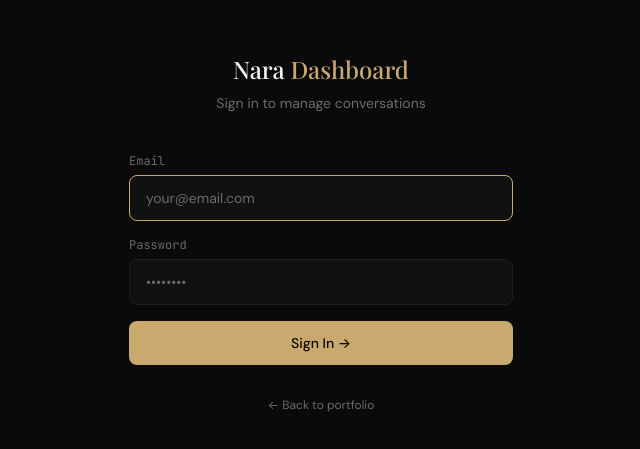
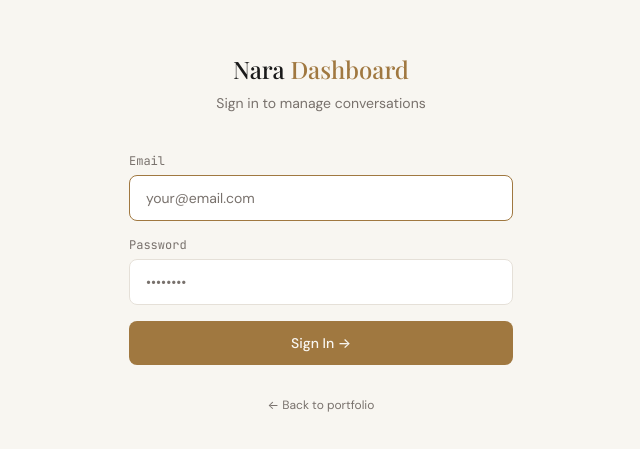
Before and after one commit to amiraar/portfolio-nara, a Next.js app: page /login in a window 1280 px wide. Shown: the part 167-616 px from the top of the page, without its empty margins (319-959 px from the left). Built offline with nearby package versions, Linux system fonts and the light colour scheme; a web font is replaced by a local one.

Commit message:
feat: implement dark/light theme support with ThemeProvider and toggle functionality

```diff
--- a/app/api/chat/route.js
+++ b/app/api/chat/route.js
@@ -24,12 +24,19 @@ const AI_FALLBACK_MESSAGE =
 export async function POST(req) {
   try {
     const body = await req.json();
-    const { conversationId, content } = body;
+    const { conversationId, content, visitorId } = body;
 
     if (!conversationId || !content?.trim()) {
       return NextResponse.json(
         { error: "conversationId and content are required" },
         { status: 400 }
+      );
+    }
+
+    if (!visitorId) {
+      return NextResponse.json(
+        { error: "Unauthorized" },
+        { status: 401 }
       );
     }
 
@@ -82,6 +89,11 @@ export async function POST(req) {
 
     if (!conversation) {
       return NextResponse.json({ error: "Conversation not found" }, { status: 404 });
+    }
+
+    // --- Ownership check: visitorId must match the conversation owner ---
+    if (conversation.visitorId !== visitorId) {
+      return NextResponse.json({ error: "Forbidden" }, { status: 403 });
     }
 
     // Save the visitor's message
--- a/app/globals.css
+++ b/app/globals.css
@@ -5,13 +5,27 @@
 @tailwind utilities;
 
 @layer base {
-  :root {
-    --color-bg: #0A0A0A;
-    --color-surface: #111111;
-    --color-accent: #C9A96E;
-    --color-text: #F5F5F0;
-    --color-muted: #6B6B6B;
-    --color-border: #1E1E1E;
+  /* ── Dark mode (default) ─────────────────────────────────── */
+  :root,
+  .dark {
+    --color-bg: 10 10 10;
+    --color-surface: 17 17 17;
+    --color-accent: 201 169 110;
+    --color-accent-hover: 212 185 126;
+    --color-text: 245 245 240;
+    --color-muted: 107 107 107;
+    --color-border: 30 30 30;
+  }
+
+  /* ── Light mode ──────────────────────────────────────────── */
+  .light {
+    --color-bg: 248 246 241;
+    --color-surface: 255 255 255;
+    --color-accent: 160 120 64;
+    --color-accent-hover: 176 136 80;
+    --color-text: 26 26 26;
+    --color-muted: 120 113 108;
+    --color-border: 229 224 216;
   }
 
   * {
@@ -25,10 +39,11 @@
   }
 
   body {
-    background-color: #0A0A0A;
-    color: #F5F5F0;
+    background-color: rgb(var(--color-bg));
+    color: rgb(var(--color-text));
     font-family: 'DM Sans', sans-serif;
     min-height: 100vh;
+    transition: background-color 0.3s ease, color 0.3s ease;
   }
 
   /* Custom scrollbar */
@@ -36,20 +51,20 @@
     width: 4px;
   }
   ::-webkit-scrollbar-track {
-    background: #111111;
+    background: rgb(var(--color-surface));
   }
   ::-webkit-scrollbar-thumb {
-    background: #2a2a2a;
+    background: rgb(var(--color-border));
     border-radius: 2px;
   }
   ::-webkit-scrollbar-thumb:hover {
-    background: #C9A96E44;
+    background: rgb(var(--color-accent) / 0.3);
   }
 
   /* Selection */
   ::selection {
-    background-color: #C9A96E33;
-    color: #F5F5F0;
+    background-color: rgb(var(--color-accent) / 0.2);
+    color: rgb(var(--color-text));
   }
 }
 
@@ -72,11 +87,11 @@
 
   .skill-tag {
     @apply font-mono text-xs px-2.5 py-1 rounded border border-border text-text-muted;
-    background: rgba(201, 169, 110, 0.05);
+    background: rgb(var(--color-accent) / 0.05);
     transition: border-color 0.2s, color 0.2s;
   }
   .skill-tag:hover {
-    border-color: #C9A96E44;
-    color: #C9A96E;
+    border-color: rgb(var(--color-accent) / 0.3);
+    color: rgb(var(--color-accent));
   }
 }
--- a/app/layout.jsx
+++ b/app/layout.jsx
@@ -4,6 +4,7 @@
 
 import "./globals.css";
 import NextAuthSessionProvider from "@/components/SessionProvider";
+import { ThemeProvider } from "@/components/ThemeProvider";
 
 /** @type {import('next').Metadata} */
 export const metadata = {
@@ -19,15 +20,23 @@ export const metadata = {
 
 export default function RootLayout({ children }) {
   return (
-    <html lang="en" className="scroll-smooth">
+    <html lang="en" className="scroll-smooth dark">
       <head>
+        {/* Anti-flash: apply saved theme before first paint */}
+        <script
+          dangerouslySetInnerHTML={{
+            __html: `(function(){var t=localStorage.getItem('nara-theme');var p=t==='light'||t==='dark'?t:(window.matchMedia('(prefers-color-scheme: light)').matches?'light':'dark');document.documentElement.classList.remove('light','dark');document.documentElement.classList.add(p);})();`,
+          }}
+        />
         {/* Preconnect for Google Fonts (loaded via globals.css @import) */}
         <link rel="preconnect" href="https://fonts.googleapis.com" />
         <link rel="preconnect" href="https://fonts.gstatic.com" crossOrigin="anonymous" />
         <meta name="theme-color" content="#0A0A0A" />
       </head>
       <body className="bg-background text-text-primary font-sans antialiased">
-        <NextAuthSessionProvider>{children}</NextAuthSessionProvider>
+        <NextAuthSessionProvider>
+          <ThemeProvider>{children}</ThemeProvider>
+        </NextAuthSessionProvider>
       </body>
     </html>
   );
--- /dev/null
+++ b/components/ThemeProvider.jsx
@@ -0,0 +1,54 @@
+/**
+ * components/ThemeProvider.jsx — Dark/light theme context.
+ * Persists to localStorage, respects prefers-color-scheme on first visit.
+ * Applies "dark" or "light" class to <html>.
+ */
+
+"use client";
+
+import { createContext, useContext, useEffect, useState } from "react";
+
+const ThemeContext = createContext({ theme: "dark", toggle: () => {} });
+
+export function ThemeProvider({ children }) {
+  const [theme, setTheme] = useState("dark");
+
+  // Read persisted theme on mount
+  useEffect(() => {
+    const saved = localStorage.getItem("nara-theme");
+    if (saved === "light" || saved === "dark") {
+      setTheme(saved);
+    } else {
+      // Respect OS preference on first visit
+      const preferLight = window.matchMedia("(prefers-color-scheme: light)").matches;
+      setTheme(preferLight ? "light" : "dark");
+    }
+  }, []);
+
+  // Apply class to <html> whenever theme changes
+  useEffect(() => {
+    const root = document.documentElement;
+    root.classList.remove("light", "dark");
+    root.classList.add(theme);
+    localStorage.setItem("nara-theme", theme);
+    // Update meta theme-color
+    document.querySelector("meta[name='theme-color']")?.setAttribute(
+      "content",
+      theme === "dark" ? "#0A0A0A" : "#F8F6F1"
+    );
+  }, [theme]);
+
+  function toggle() {
+    setTheme((t) => (t === "dark" ? "light" : "dark"));
+  }
+
+  return (
+    <ThemeContext.Provider value={{ theme, toggle }}>
+      {children}
+    </ThemeContext.Provider>
+  );
+}
+
+export function useTheme() {
+  return useContext(ThemeContext);
+}
--- a/components/chat/ChatWidget.jsx
+++ b/components/chat/ChatWidget.jsx
@@ -142,7 +142,7 @@ export default function ChatWidget() {
         const res = await fetch("/api/chat", {
           method: "POST",
           headers: { "Content-Type": "application/json" },
-          body: JSON.stringify({ conversationId: conversation.id, content }),
+          body: JSON.stringify({ conversationId: conversation.id, content, visitorId: visitor?.id }),
         });
         const data = await res.json();
 
--- a/components/portfolio/Nav.jsx
+++ b/components/portfolio/Nav.jsx
@@ -7,6 +7,7 @@
 
 import { useState, useEffect } from "react";
 import { clsx } from "clsx";
+import { useTheme } from "@/components/ThemeProvider";
 
 const SECTIONS = [
   { id: "about", label: "About" },
@@ -17,6 +18,7 @@ const SECTIONS = [
 ];
 
 export default function Nav() {
+  const { theme, toggle } = useTheme();
   const [active, setActive] = useState("");
   const [scrolled, setScrolled] = useState(false);
   const [menuOpen, setMenuOpen] = useState(false);
@@ -100,6 +102,34 @@ export default function Nav() {
         </div>
 
         <div className="flex items-center gap-2">
+          {/* Theme toggle */}
+          <button
+            onClick={toggle}
+            aria-label={theme === "dark" ? "Switch to light mode" : "Switch to dark mode"}
+            title={theme === "dark" ? "Light mode" : "Dark mode"}
+            className="w-8 h-8 flex items-center justify-center rounded-lg border border-border text-text-muted hover:border-accent/40 hover:text-accent hover:bg-accent/5 transition-colors"
+          >
+            {theme === "dark" ? (
+              /* Sun */
+              <svg width="14" height="14" viewBox="0 0 24 24" fill="none" stroke="currentColor" strokeWidth="2" strokeLinecap="round" strokeLinejoin="round">
+                <circle cx="12" cy="12" r="5"/>
+                <line x1="12" y1="1" x2="12" y2="3"/>
+                <line x1="12" y1="21" x2="12" y2="23"/>
+                <line x1="4.22" y1="4.22" x2="5.64" y2="5.64"/>
+                <line x1="18.36" y1="18.36" x2="19.78" y2="19.78"/>
+                <line x1="1" y1="12" x2="3" y2="12"/>
+                <line x1="21" y1="12" x2="23" y2="12"/>
+                <line x1="4.22" y1="19.78" x2="5.64" y2="18.36"/>
+                <line x1="18.36" y1="5.64" x2="19.78" y2="4.22"/>
+              </svg>
+            ) : (
+              /* Moon */
+              <svg width="14" height="14" viewBox="0 0 24 24" fill="none" stroke="currentColor" strokeWidth="2" strokeLinecap="round" strokeLinejoin="round">
+                <path d="M21 12.79A9 9 0 1 1 11.21 3 7 7 0 0 0 21 12.79z"/>
+              </svg>
+            )}
+          </button>
+
           {/* CTA */}
           <a
             href="mailto:amrlkurniawn19@gmail.com"
--- a/tailwind.config.js
+++ b/tailwind.config.js
@@ -4,16 +4,17 @@ module.exports = {
     "./app/**/*.{js,ts,jsx,tsx,mdx}",
     "./components/**/*.{js,ts,jsx,tsx,mdx}",
   ],
+  darkMode: "class",
   theme: {
     extend: {
       colors: {
-        background: "#0A0A0A",
-        surface: "#111111",
-        accent: "#C9A96E",
-        "accent-hover": "#D4B97E",
-        "text-primary": "#F5F5F0",
-        "text-muted": "#6B6B6B",
-        border: "#1E1E1E",
+        background: "rgb(var(--color-bg) / <alpha-value>)",
+        surface: "rgb(var(--color-surface) / <alpha-value>)",
+        accent: "rgb(var(--color-accent) / <alpha-value>)",
+        "accent-hover": "rgb(var(--color-accent-hover) / <alpha-value>)",
+        "text-primary": "rgb(var(--color-text) / <alpha-value>)",
+        "text-muted": "rgb(var(--color-muted) / <alpha-value>)",
+        border: "rgb(var(--color-border) / <alpha-value>)",
       },
       fontFamily: {
         display: ["Playfair Display", "Georgia", "serif"],
```
Also changed, not shown: 1 other file (tests, documents, lock files or other folders).
